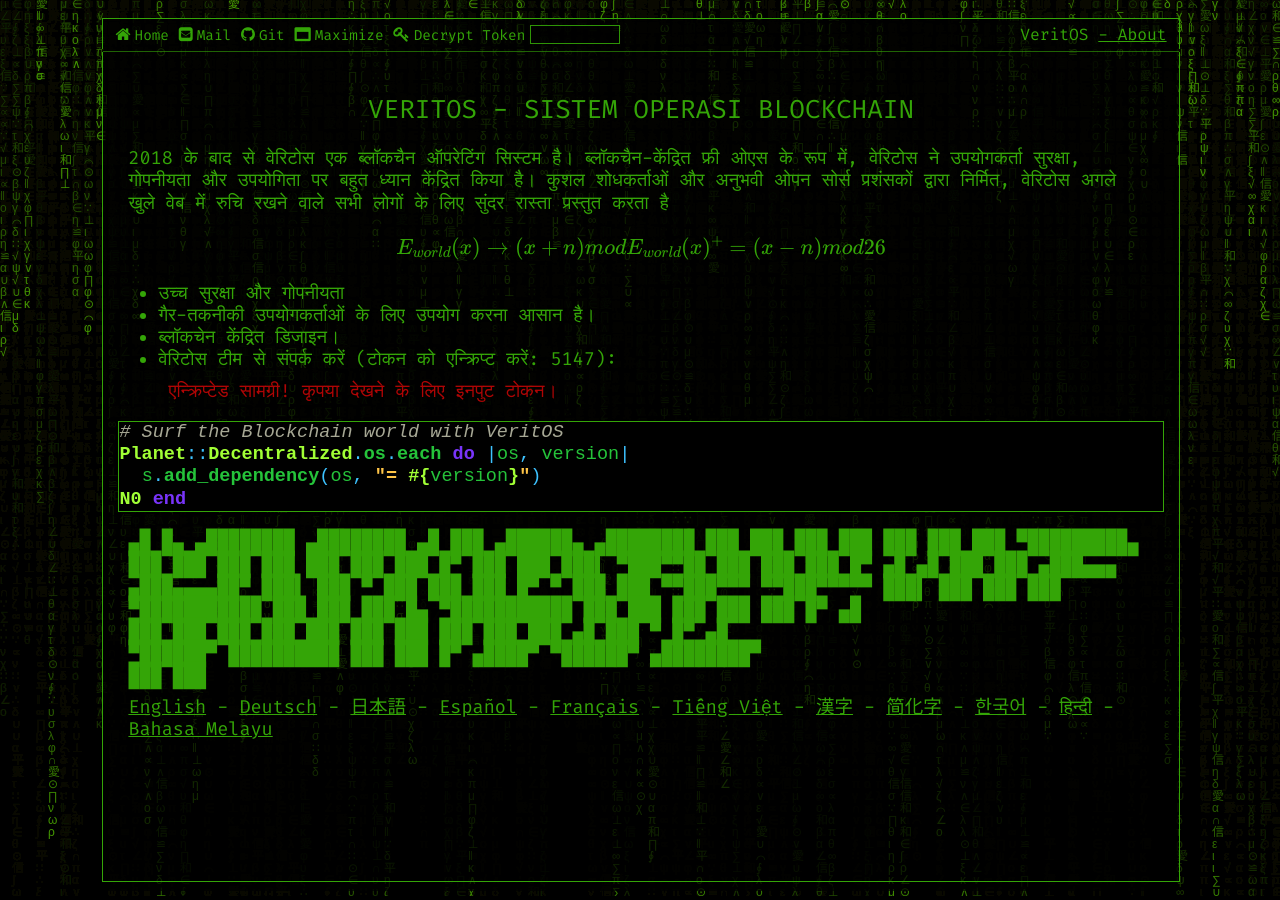
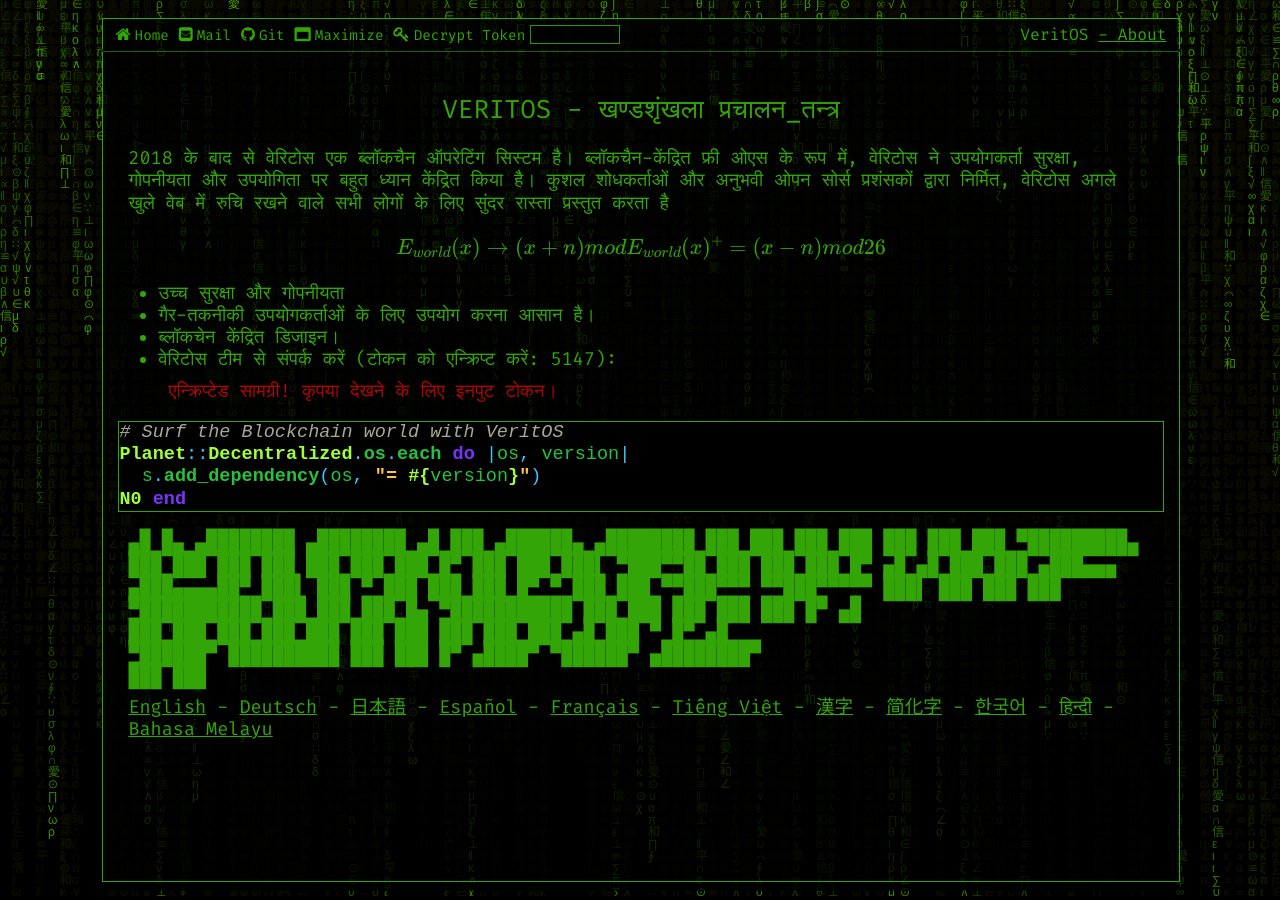
Before and after one commit to TheVeritOS/VeritOS.org, a Jekyll site: the page built from pages/hi.md, in a window 1280 px wide. Built offline with Jekyll 4.4.1, drawn with Linux system fonts in a browser that asks for light colours; formulas are drawn with MathJax 3.

Commit message:
add hindi

```diff
--- a/pages/hi.md
+++ b/pages/hi.md
@@ -5,15 +5,15 @@ toc: false
 home_btn: true
 btn_text: true
 footer: false
-title: "VeritOS - Sistem Operasi Blockchain"
+title: "VeritOS - खण्डशृंखला प्रचालन_तन्त्र"
 excerpt: "2018 के बाद से वेरिटोस एक ब्लॉकचैन ऑपरेटिंग सिस्टम है। ब्लॉकचैन-केंद्रित फ्री ओएस के रूप में, वेरिटोस ने उपयोगकर्ता सुरक्षा, गोपनीयता और उपयोगिता पर बहुत ध्यान केंद्रित किया है।  कुशल शोधकर्ताओं और अनुभवी ओपन सोर्स प्रशंसकों द्वारा निर्मित, वेरिटोस अगले खुले वेब में रुचि रखने वाले सभी लोगों के लिए सुंदर रास्ता प्रस्तुत करता है"
-keywords: "Blockchain, Sistem Operasi, OS, VeritOS, Defi, Decentralized, Open Source, Bitcoin, Ethereum, Wallet, Mining, IPFS"
+keywords: "Blockchain, प्रचालन_तन्त्र, OS, VeritOS, खण्डशृंखला, Decentralized, Open Source, Bitcoin, Ethereum, Wallet, IPFS"
 author: "VeritOS"
 encrypted_text: true
 permalink: /hi
 ---
 
-# VeritOS - Sistem Operasi Blockchain
+# VeritOS - खण्डशृंखला प्रचालन_तन्त्र
 
 2018 के बाद से वेरिटोस एक ब्लॉकचैन ऑपरेटिंग सिस्टम है। ब्लॉकचैन-केंद्रित फ्री ओएस के रूप में, वेरिटोस ने उपयोगकर्ता सुरक्षा, गोपनीयता और उपयोगिता पर बहुत ध्यान केंद्रित किया है।  कुशल शोधकर्ताओं और अनुभवी ओपन सोर्स प्रशंसकों द्वारा निर्मित, वेरिटोस अगले खुले वेब में रुचि रखने वाले सभी लोगों के लिए सुंदर रास्ता प्रस्तुत करता है
 
```
